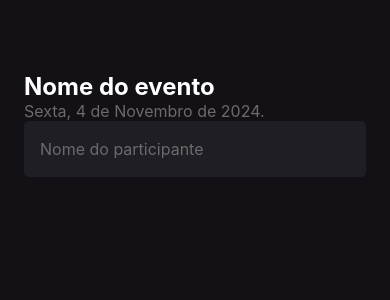
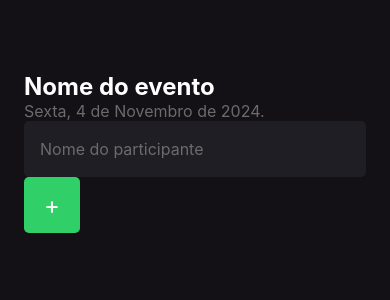
Before and after one commit to isagarci4/imHere, a React Native app: screen / in a window 390 px wide. Shown: the top 300 px of the page. Built offline with nearby package versions, Linux system fonts and the light colour scheme.

Commit message:
FEAT: Botão de adicionar

```diff
--- a/src/screens/Home/index.tsx
+++ b/src/screens/Home/index.tsx
@@ -1,8 +1,13 @@
-import { Text, View, TextInput } from "react-native"
+import { Text, View, TextInput, TouchableOpacity } from "react-native"
 
 import { styles } from './styles'
 
 export function Home() {
+
+  function handleParticipantAdd() {
+    console.log("Você clicou no botão de Adicionar!")
+  }
+
   return(
     <View style={styles.container}>
       <Text style={styles.eventName}>
@@ -17,6 +22,12 @@ export function Home() {
         placeholder="Nome do participante"
         placeholderTextColor="#6B6B6B"
       />
+
+      <TouchableOpacity style={styles.button} onPress={handleParticipantAdd}>
+        <Text style={styles.buttonText}>
+          +
+        </Text>
+      </TouchableOpacity>
     </View>
   )
 }
--- a/src/screens/Home/styles.ts
+++ b/src/screens/Home/styles.ts
@@ -23,5 +23,17 @@ export const styles = StyleSheet.create({
       backgroundColor: '#1F1E25',
       color: '#FFF',
       fontSize: 16,
-    }
+    },
+    button: {
+      width: 56,
+      height: 56,
+      borderRadius: 5,
+      backgroundColor: '#31CF67',
+      justifyContent: 'center',
+      alignItems: 'center',
+    },
+    buttonText: {
+      color: '#FFF',
+      fontSize: 24,
+    },
   })
```
